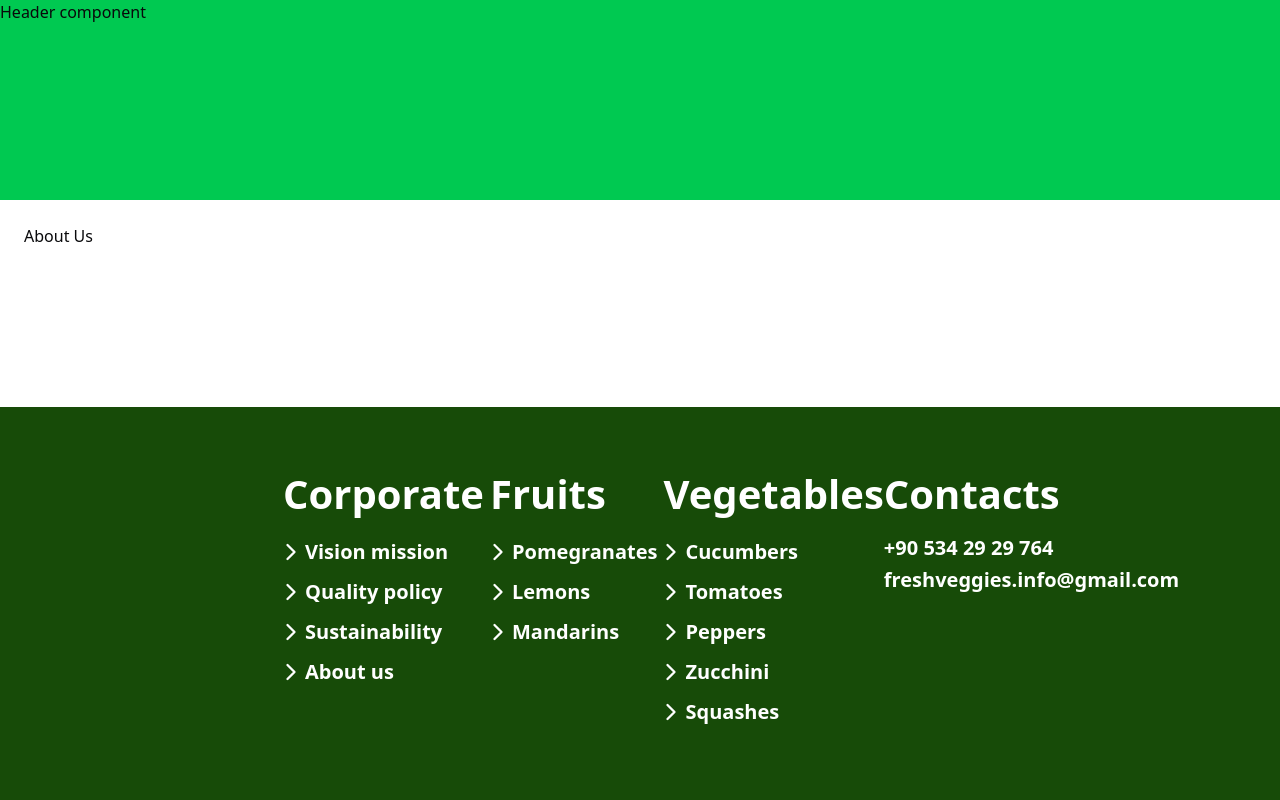
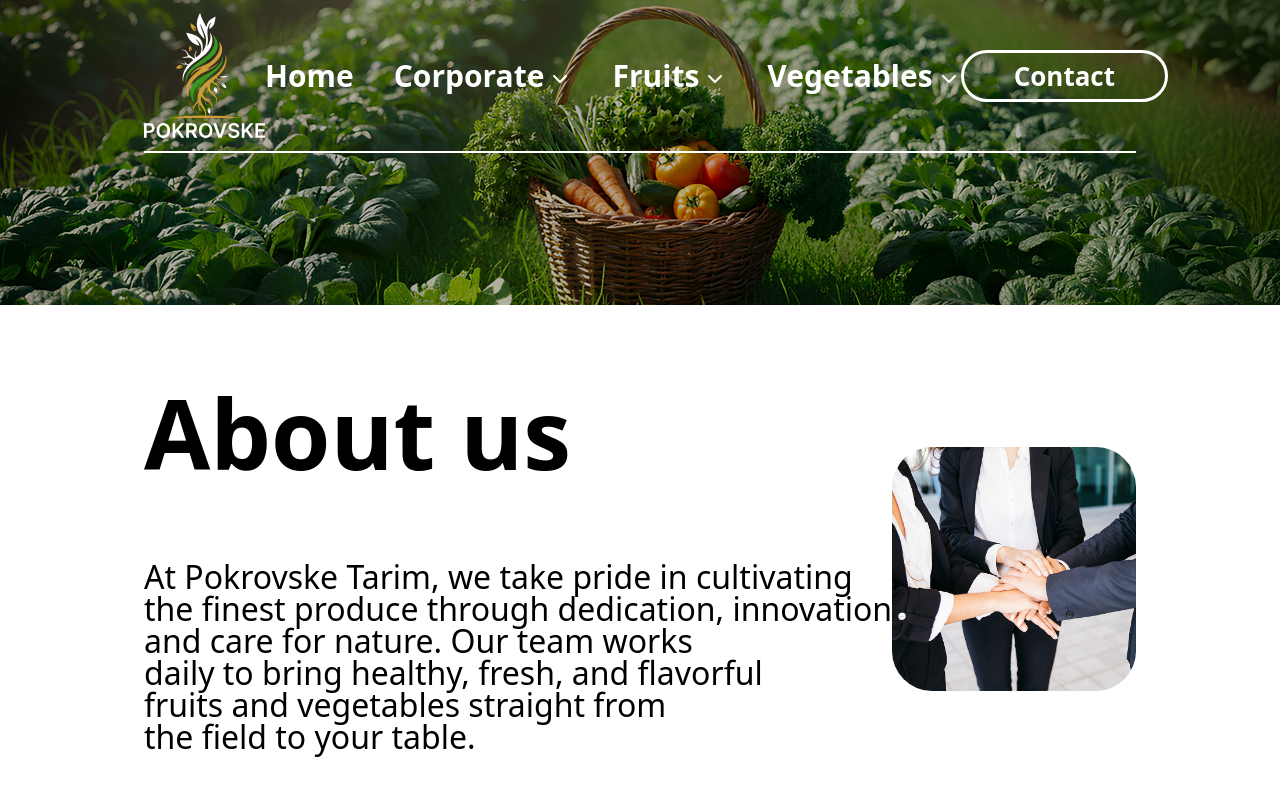
Before and after one commit to yuriivintoniak/grow-up-company, a React (Vite) app: page /about-us in a window 1280 px wide. Shown: the top 800 px of the page. Built offline with nearby package versions, Linux system fonts and the light colour scheme.

Commit message:
feat: add AboutUs page

```diff
--- /dev/null
+++ b/src/components/about-us/AboutUs.module.css
@@ -0,0 +1,43 @@
+.container {
+  display: flex;
+  align-items: center;
+  justify-content: space-between;
+}
+
+.textBlock {
+  max-width: 816px;
+  display: flex;
+  gap: 80px;
+  flex-direction: column;
+}
+
+.title {
+  color: #000;
+  font-size: 96px;
+  font-weight: 600;
+  font-style: normal;
+  line-height: 1;
+  letter-spacing: 0%;
+}
+
+.description {
+  color: #000;
+  font-size: 32px;
+  font-weight: 500;
+  font-style: normal;
+  line-height: 1;
+  letter-spacing: 0%;
+}
+
+.imageContainer {
+  flex: 1;
+  display: flex;
+  justify-content: flex-end;
+}
+
+.imageContainer img {
+  max-width: 100%;
+  height: auto;
+  object-fit: cover;
+  border-radius: 40px;
+}
--- /dev/null
+++ b/src/components/about-us/AboutUs.tsx
@@ -0,0 +1,28 @@
+import styles from "./AboutUs.module.css";
+import aboutUs from "@/assets/main-layout/about-us.png";
+
+export default function AboutUs() {
+  return (
+    <div className={styles.container}>
+      <div className={styles.textBlock}>
+        <h2 className={styles.title}>About us</h2>
+        <p className={styles.description}>
+          At Pokrovske Tarim, we take pride in cultivating
+          <br />
+          the finest produce through dedication, innovation
+          <br />
+          and care for nature. Our team works
+          <br />
+          daily to bring healthy, fresh, and flavorful
+          <br />
+          fruits and vegetables straight from
+          <br />
+          the field to your table.
+        </p>
+      </div>
+      <div className={styles.imageContainer}>
+        <img src={aboutUs} alt="About us" />
+      </div>
+    </div>
+  );
+}
--- a/src/components/footer/Footer.module.css
+++ b/src/components/footer/Footer.module.css
@@ -1,12 +1,12 @@
 .footer {
   width: 100%;
-  padding: 0px 144px;
+  padding: 40px 144px;
   flex: 1;
   box-sizing: border-box;
   display: flex;
   align-items: center;
   color: #FFF;
-  background-color: #174b08;
+  background-color: #084902;
 }
 
 .footerContent {
--- /dev/null
+++ b/src/components/sub-header/SubHeader.module.css
@@ -0,0 +1,101 @@
+.subHeader {
+  position: absolute;
+  top: 0;
+  left: 0;
+  right: 0;
+  margin: 13px 144px 0;
+  padding-bottom: 13px;
+  box-sizing: border-box;
+  display: flex;
+  align-items: center;
+  justify-content: space-between;
+  border-bottom: 2px solid #FFF;
+}
+
+.nav {
+  flex: 1;
+  display: flex;
+  justify-content: center;
+}
+
+.menu {
+  display: flex;
+  gap: 40px;
+  margin: 0;
+  padding: 0;
+  list-style: none;
+}
+
+.menuItem {
+  color: #FFF;
+  font-weight: 600;
+  font-size: 30px;
+  line-height: 1;
+  letter-spacing: 0%;
+  display: flex;
+  align-items: center;
+}
+
+.menuLink,
+.menuTrigger {
+  color: inherit;
+  padding: 0;
+  text-decoration: none;
+  background: transparent;
+  border: none;
+  cursor: pointer;
+  display: inline-flex;
+  gap: 4px;
+  align-items: flex-end;
+}
+
+.menuTrigger:focus-visible,
+.menuLink:focus-visible {
+  outline: none;
+}
+
+.contactButton {
+  color: #FFF;
+  padding: 10px 50px;
+  font-weight: 600;
+  font-size: 26px;
+  line-height: 1;
+  letter-spacing: 0%;
+  cursor: pointer;
+  border-radius: 100px;
+  border: 3px solid #FFF;
+  background-color: transparent;
+}
+
+.dropdownContent {
+  background: #FFF;
+  border: none;
+  border-radius:24px;
+  padding: 16px 20px;
+  display: flex;
+  flex-direction: column;
+}
+
+.dropdownItem {
+  display: flex;
+  gap: 4px;
+  align-items: center;
+  padding: 6px 0;
+  color: #22780B;
+  font-weight: 600;
+  font-style: normal;
+  font-size: 15px;
+  line-height: 1;
+  letter-spacing: 0%;
+  text-decoration: none;
+}
+
+.dropdownItemIcon {
+  color: #22780B;
+}
+
+.dropdownItem:hover,
+.dropdownItem:focus-visible {
+  cursor: pointer;
+  background-color: transparent;
+}
--- /dev/null
+++ b/src/components/sub-header/SubHeader.tsx
@@ -0,0 +1,57 @@
+import {
+  DropdownMenu,
+  DropdownMenuContent,
+  DropdownMenuItem,
+  DropdownMenuTrigger
+} from "@/components/ui/dropdown-menu";
+import logo from "@/assets/Logo.svg";
+import styles from "./SubHeader.module.css";
+import { ChevronDown, ChevronRight } from "lucide-react";
+import { headerMenuItems } from "@/components/header/data.header";
+
+export default function SubHeader() {
+  return (
+    <header className={styles.subHeader}>
+      <img src={logo} alt="Grow Up Company Logo" className={styles.logo} />
+      <nav className={styles.nav}>
+        <ul className={styles.menu}>
+          {headerMenuItems.map((item) => (
+            <li key={item.label} className={styles.menuItem}>
+              {item.options ? (
+                <DropdownMenu>
+                  <DropdownMenuTrigger asChild>
+                    <button type="button" className={styles.menuTrigger}>
+                      <span>{item.label}</span>
+                      <ChevronDown size={24} />
+                    </button>
+                  </DropdownMenuTrigger>
+                  <DropdownMenuContent
+                    align="center"
+                    sideOffset={30}
+                    className={styles.dropdownContent}
+                  >
+                    {item.options.map((option) => (
+                      <DropdownMenuItem key={option.label} asChild>
+                        <a href={option.href} className={styles.dropdownItem}>
+                          <ChevronRight size={24} className={styles.dropdownItemIcon} />
+                          <span>{option.label}</span>
+                        </a>
+                      </DropdownMenuItem>
+                    ))}
+                  </DropdownMenuContent>
+                </DropdownMenu>
+              ) : (
+                <a href={item.href} className={styles.menuLink}>
+                  {item.label}
+                </a>
+              )}
+            </li>
+          ))}
+        </ul>
+      </nav>
+      <button className={styles.contactButton}>
+        Contact
+      </button>
+    </header>
+  );
+}
--- /dev/null
+++ b/src/components/top-banner/TopBanner.module.css
@@ -0,0 +1,12 @@
+.topBannerContainer {
+  width: 100%;
+  overflow: hidden;
+}
+
+.topBanner {
+  width: 100%;
+  filter: brightness(0.7);
+  display: block;
+  object-fit: cover;
+  object-position: center;
+}
--- /dev/null
+++ b/src/components/top-banner/TopBanner.tsx
@@ -0,0 +1,10 @@
+import styles from "./TopBanner.module.css";
+import topBanner from "@/assets/main-layout/sub-header.png";
+
+export default function TopBanner() {
+  return (
+    <div className={styles.topBannerContainer}>
+      <img src={topBanner} alt="Top Banner" className={styles.topBanner} />
+    </div>
+  );
+}
--- a/src/routes/(main-layout)/about-us.tsx
+++ b/src/routes/(main-layout)/about-us.tsx
@@ -1,9 +1,10 @@
 import { createFileRoute } from "@tanstack/react-router";
+import AboutUs from "@/components/about-us/AboutUs";
 
 export const Route = createFileRoute("/(main-layout)/about-us")({
-  component: AboutUs,
+  component: AboutUsPage,
 });
 
-function AboutUs() {
-  return <div>About Us</div>;
+function AboutUsPage() {
+  return <AboutUs />;
 }
--- a/src/routes/(main-layout)/route.tsx
+++ b/src/routes/(main-layout)/route.tsx
@@ -1,14 +1,15 @@
+import Footer from "@/components/footer/Footer";
+import SubHeader from "@/components/sub-header/SubHeader";
+import TopBanner from "@/components/top-banner/TopBanner";
 import { createFileRoute, Outlet } from "@tanstack/react-router";
-import Footer from "@/components/footer/Footer";
 
 export const Route = createFileRoute("/(main-layout)")({
   component: () => {
     return (
-      <div className="min-h-screen flex flex-col">
-        <header className="w-full bg-green-500 h-[200px]">
-          Header component
-        </header>
-        <main className="flex-1 p-6 overflow-y-auto">
+      <div className="min-h-screen flex flex-col relative">
+        <TopBanner />
+        <SubHeader />
+        <main className="px-36 py-20">
           <Outlet />
         </main>
         <Footer />
```
Also changed, not shown: src/assets/main-layout/about-us.png (added), src/assets/main-layout/sub-header.png (added).
